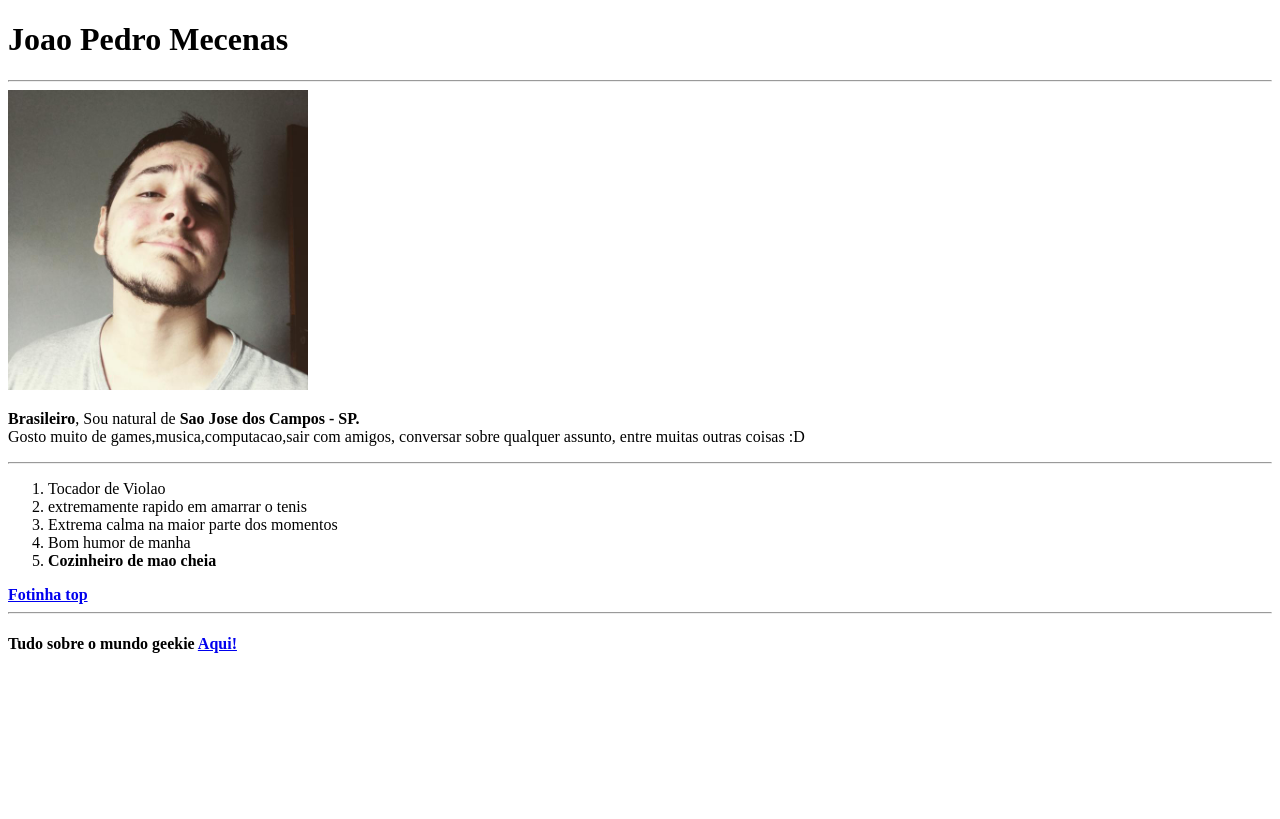
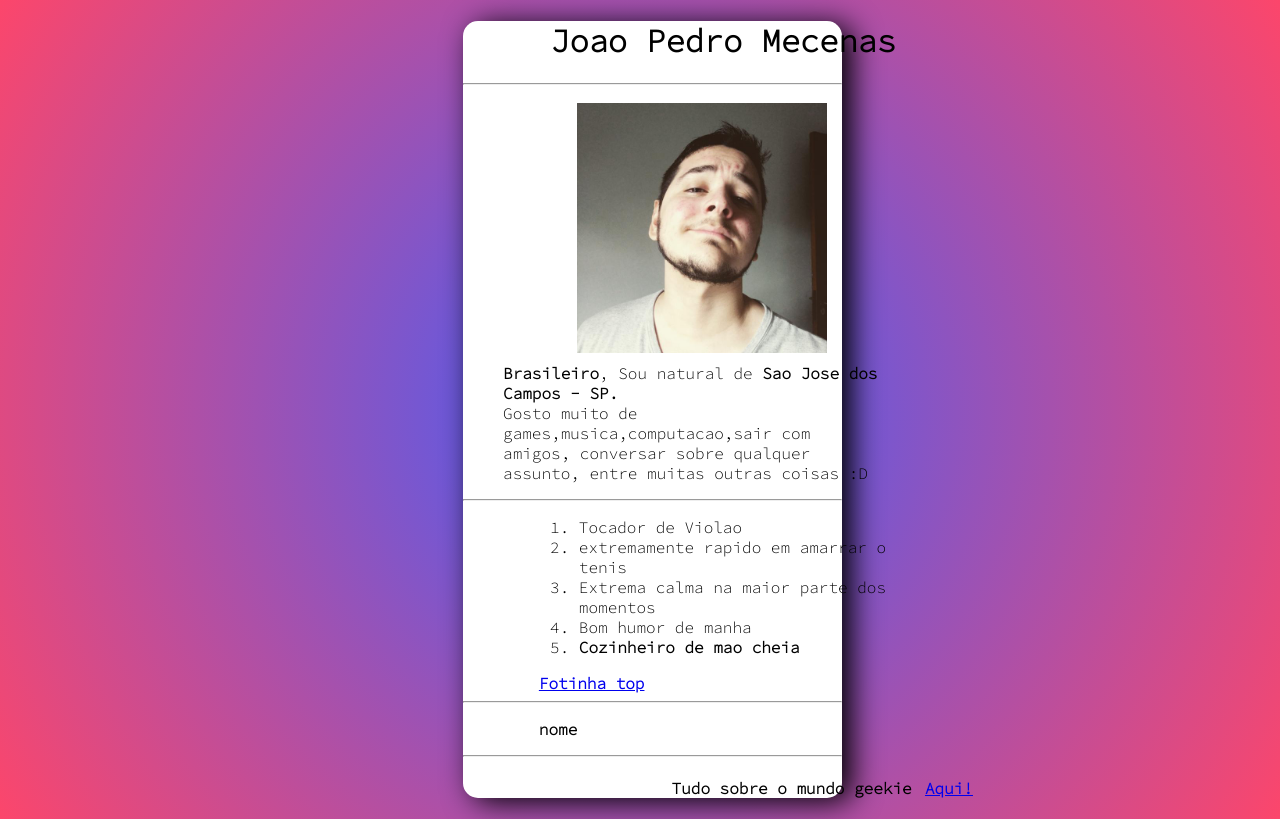
Before and after one commit to pedromecenas/pedromecenas.github.io, a plain HTML site: page index.html in a window 1280 px wide. Drawn offline with Linux system fonts and the light colour scheme.

Commit message:
Adicionando o css no portfolio

```diff
--- a/index.html
+++ b/index.html
@@ -4,15 +4,24 @@
     <meta charset="UTF-8">
     <meta http-equiv="X-UA-Compatible" content="IE=edge">
     <meta name="viewport" content="width=device-width, initial-scale=1.0">
+    <link rel="stylesheet" href="/style.css">
     <title>Meu Portfolio</title>
+    <link rel="preconnect" href="https://fonts.googleapis.com">
+    <link rel="preconnect" href="https://fonts.gstatic.com" crossorigin>
+    <link href="https://fonts.googleapis.com/css2?family=Source+Code+Pro:wght@300&display=swap" rel="stylesheet">
+
 </head>
+
+<style>
+
+</style>
 
 <body>
     <div class="profile">
-        <h1>Joao Pedro Mecenas</h1>
+        <h1 class="nome">Joao Pedro Mecenas</h1>
         <hr>
-        <img src="joaomecenas.jpg" alt="Um cara muito gato" width="300px">
-        <p><b>Brasileiro</b>, Sou natural de <b>Sao Jose dos Campos - SP.</b> <br> Gosto muito de games,musica,computacao,sair com amigos,
+        <img src="joaomecenas.jpg" alt="Um cara muito gato">
+        <p class="descricao"><b>Brasileiro</b>, Sou natural de <b>Sao Jose dos Campos - SP.</b> <br> Gosto muito de games,musica,computacao,sair com amigos,
             conversar sobre qualquer assunto, entre muitas outras coisas :D</p>
         <hr>
         <ol>
@@ -24,6 +33,8 @@
         </ol>
         <a href="/joaomecenas.jpg" target="_blank">Fotinha top</a>
         <hr>
+        <p><a target=nome>nome</a></p>
+        <hr>
         <h4>Tudo sobre o mundo geekie <a
             href="https://jovemnerd.com.br/" target="_blank">Aqui!</a></h4>
     </div>
--- /dev/null
+++ b/style.css
@@ -0,0 +1,59 @@
+
+
+img {
+  width: 250px;
+  left: 30%;
+  position: relative;
+  top: 10px;
+  bottom: 30px;
+}
+
+.profile {
+  width: 30%;
+  height: 50%;
+  left: 36%;
+  position: relative;
+  background-color: white;
+  border-radius: 15px;
+  box-shadow: 10px 4px 30px black;
+}
+
+body {
+  background: rgb(63, 94, 251);
+  background: radial-gradient(
+    circle,
+    rgba(63, 94, 251, 1) 0%,
+    rgba(252, 70, 107, 1) 100%
+  );
+  font-family: 'Source Code Pro', monospace;
+}
+
+ol {
+    position: relative;
+    left: 20%;
+}
+
+a {
+    position: relative;
+    left: 20%;
+}
+
+h4 a {
+    position: relative;
+    left: 1%;
+}
+
+h4 {
+    position: relative;
+    left: 55%;
+}
+
+.nome {
+    position: relative;
+    left: 23%;
+}
+
+.descricao {
+    position: relative;
+    left: 40px;
+}
```
